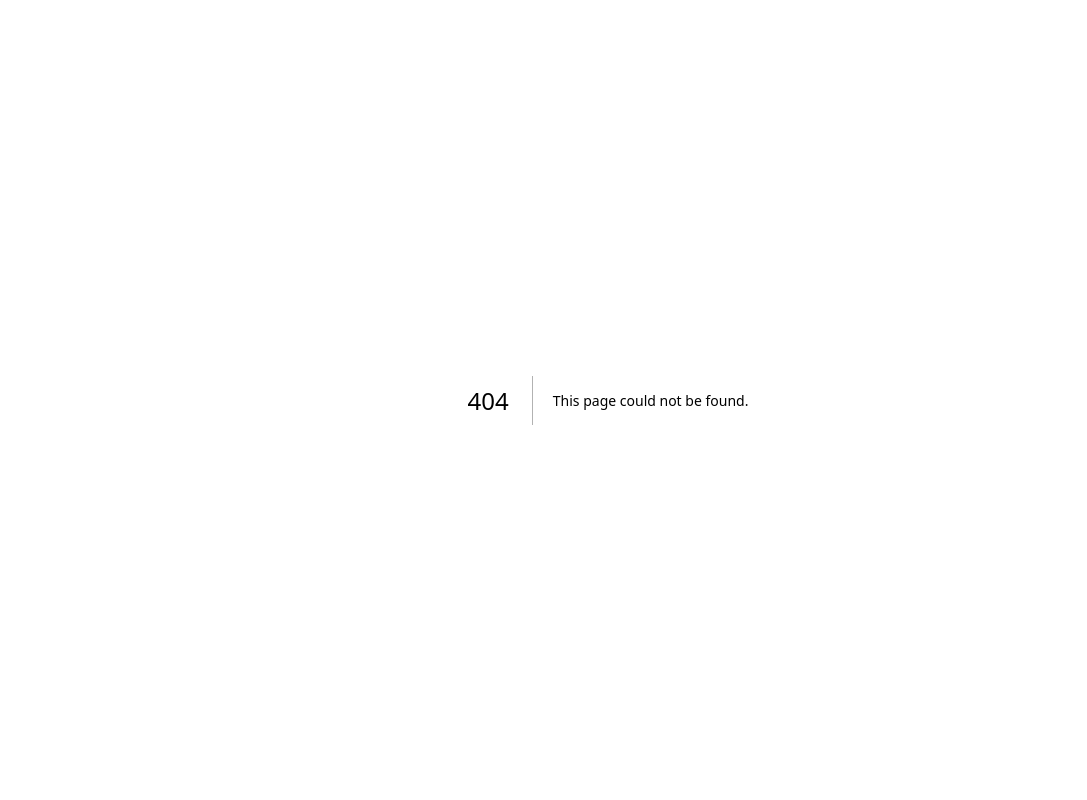
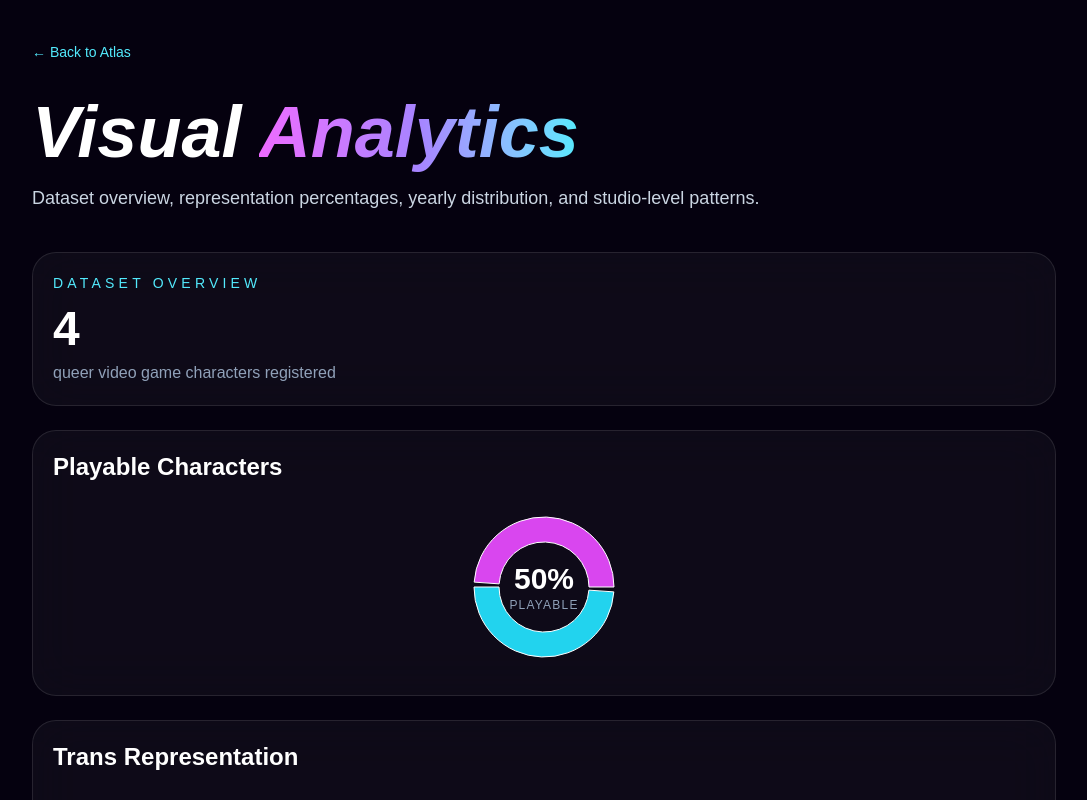
Before and after one commit to renanuhoh-crypto/queer-video-game-character-atlas, a Next.js app: page /analytics in a window 1280 px wide. Before the commit this address had no page. Shown: the top 800 px of the page, without its empty margins (32-1119 px from the left). Built offline with nearby package versions, Linux system fonts and the light colour scheme.

Commit message:
add analytics page

```diff
--- /dev/null
+++ b/src/app/analytics/page.tsx
@@ -0,0 +1,64 @@
+"use client";
+
+import { useEffect, useState } from "react";
+import VisualAnalytics from "@/components/VisualAnalytics";
+
+type Character = {
+  character_name: string;
+  game_title: string;
+  release_year?: number | null;
+  developer?: string;
+  playable?: boolean;
+  identity_label?: string[];
+};
+
+export default function AnalyticsPage() {
+  const [characters, setCharacters] = useState<Character[]>([]);
+  const [loading, setLoading] = useState(true);
+
+  useEffect(() => {
+    async function loadCharacters() {
+      try {
+        const response = await fetch("/api/characters");
+        const data = await response.json();
+        setCharacters(data.characters || []);
+      } catch (error) {
+        console.error("Failed loading characters:", error);
+      } finally {
+        setLoading(false);
+      }
+    }
+
+    loadCharacters();
+  }, []);
+
+  return (
+    <main className="min-h-screen bg-[#05010f] px-8 py-10 text-white md:px-16">
+      <a href="/" className="text-sm text-cyan-300 hover:underline">
+        ← Back to Atlas
+      </a>
+
+      <h1 className="mt-8 text-5xl font-black italic md:text-7xl">
+        Visual{" "}
+        <span className="bg-gradient-to-r from-fuchsia-400 via-violet-400 to-cyan-300 bg-clip-text text-transparent">
+          Analytics
+        </span>
+      </h1>
+
+      <p className="mt-4 max-w-3xl text-lg text-slate-300">
+        Dataset overview, representation percentages, yearly distribution, and
+        studio-level patterns.
+      </p>
+
+      <section className="mt-10 max-w-5xl">
+        {loading ? (
+          <div className="rounded-3xl border border-white/10 bg-white/[0.04] p-8 text-slate-300">
+            Loading analytics...
+          </div>
+        ) : (
+          <VisualAnalytics characters={characters} />
+        )}
+      </section>
+    </main>
+  );
+}
--- a/src/app/page.tsx
+++ b/src/app/page.tsx
@@ -115,7 +115,7 @@ export default function Home() {
               AI-Assisted Archive
             </p>
 
-            <h1 className="text-4xl font-black italic leading-none tracking-tight md:text-6xl">
+            <h1 className="max-w-6xl text-4xl font-black italic leading-[0.95] tracking-tight md:text-5xl xl:text-6xl">
               <span className="text-white">Queer Video Game </span>
 
               <span className="bg-gradient-to-r from-fuchsia-400 via-violet-400 to-cyan-300 bg-clip-text text-transparent">
@@ -176,15 +176,12 @@ export default function Home() {
             </p>
           </div>
 
-          <div className="mt-8">
-            {loadingCharacters ? (
-              <div className="rounded-3xl border border-white/10 bg-white/[0.04] p-5 text-slate-300">
-                Loading analytics...
-              </div>
-            ) : (
-              <VisualAnalytics characters={characters} />
-            )}
-          </div>
+          <a
+  href="/analytics"
+  className="mt-8 block rounded-3xl border border-fuchsia-400/30 bg-fuchsia-500/10 p-5 text-center text-base font-bold text-fuchsia-200 transition hover:bg-fuchsia-500/20"
+>
+  View Visual Analytics
+</a>
         </aside>
 
         {/* CHAT */}
```
